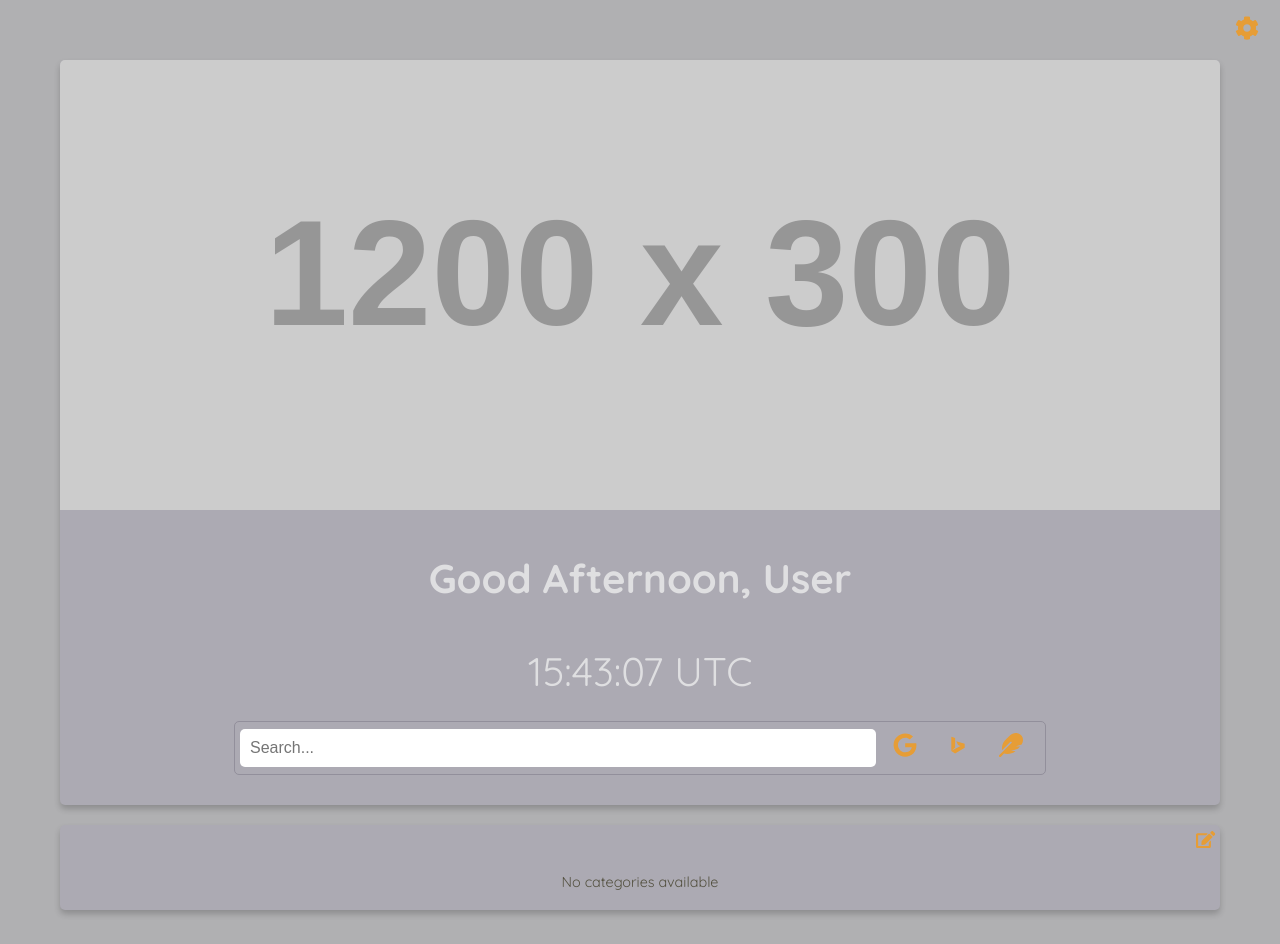
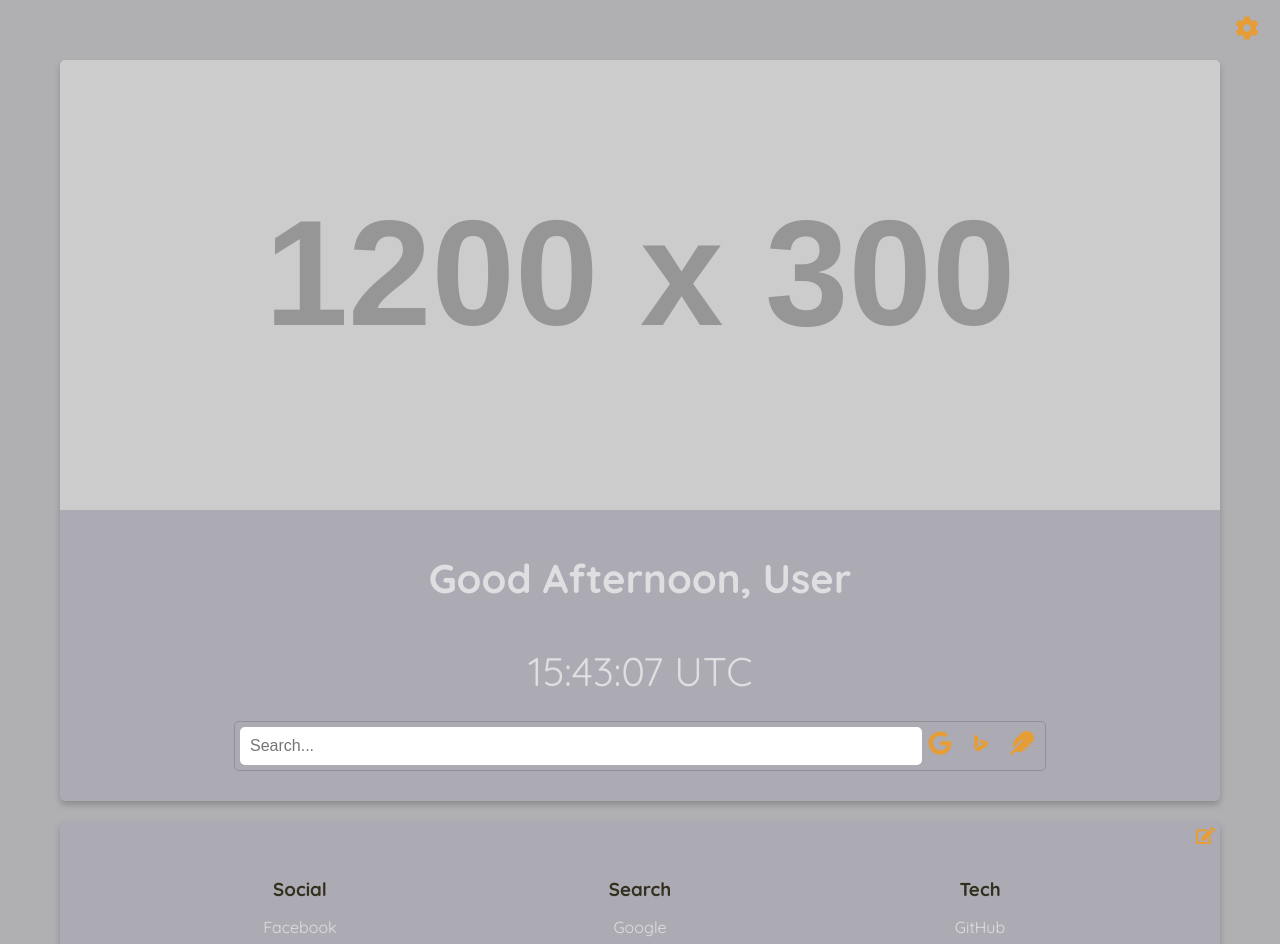
Before and after one commit to chrisnebgen/floral-fox, a React (Vite) app: page / in a window 1280 px wide. Shown: the top 944 px of the page. Built offline with nearby package versions, Linux system fonts and the light colour scheme.

Commit message:
Accessibility pass and adjustments for better screen-reader compliance

```diff
--- a/src/components/DateTimeDisplay/index.jsx
+++ b/src/components/DateTimeDisplay/index.jsx
@@ -29,7 +29,12 @@ const DateTimeDisplay = () => {
     return `${hours}:${minutes}:${seconds} ${timeZone}`;
   };
 
-  return <div className={styles.dateTime}>{formatTime(dateTime)}</div>;
+  return (
+    <div className={styles.dateTime} role="status" aria-live="polite">
+      <span className="visually-hidden">Current time: </span>
+      <time dateTime={dateTime.toISOString()}>{formatTime(dateTime)}</time>
+    </div>
+  );
 };
 
 export default DateTimeDisplay;
--- a/src/components/Greeting/index.jsx
+++ b/src/components/Greeting/index.jsx
@@ -40,7 +40,7 @@ const Greeting = ({ userName }) => {
   }, [userName]);
 
   return (
-    <div className={styles.greetingContainer}>
+    <div className={styles.greetingContainer} role="status" aria-live="polite">
       <h2 className={styles.greetingMessage}>{greeting}</h2>
     </div>
   );
--- a/src/components/LinksGrid/index.jsx
+++ b/src/components/LinksGrid/index.jsx
@@ -11,12 +11,13 @@ const defaultLinks = [
 
 const LinksGrid = ({ linksData, setLinksData }) => {
   const [isModalOpen, setIsModalOpen] = useState(false);
+  const safeLinksData = (Array.isArray(linksData) && linksData.length > 0) ? linksData : defaultLinks;
 
   useEffect(() => {
-    if (linksData.length > 0) {
-      localStorage.setItem('linksData', JSON.stringify(linksData));
+    if (safeLinksData.length > 0) {
+      localStorage.setItem('linksData', JSON.stringify(safeLinksData));
     }
-  }, [linksData]);
+  }, [safeLinksData]);
 
   return (
     <div className={styles.linksGridContainer}>
@@ -31,10 +32,15 @@ const LinksGrid = ({ linksData, setLinksData }) => {
       </div>
 
       <div className={styles.linksGrid}>
-        {linksData.length > 0 ? (
-          linksData.map((category, index) => (
-            <div key={index} className={styles.column}>
-              <h3>{category.heading}</h3>
+        {safeLinksData.length > 0 ? (
+          safeLinksData.map((category, index) => (
+            <div
+              key={index}
+              className={styles.column}
+              role="region"
+              aria-labelledby={`category-${index}`}
+            >
+              <h3 id={`category-${index}`}>{category.heading}</h3>
               {category.links.length > 0 ? (
                 <ul>
                   {category.links.map((link, i) => (
@@ -62,7 +68,7 @@ const LinksGrid = ({ linksData, setLinksData }) => {
 
       {isModalOpen && (
         <LinksModal
-          linksData={linksData}
+          linksData={safeLinksData}
           setLinksData={(data) => {
             setLinksData(data);
             localStorage.setItem('linksData', JSON.stringify(data));
--- a/src/components/MainLayout/index.jsx
+++ b/src/components/MainLayout/index.jsx
@@ -55,7 +55,7 @@ const MainLayout = () => {
   }, [themeColors]);
 
   return (
-    <div className={styles.main}>
+    <main className={styles.main}>
       <SettingsPanel
         userName={userName}
         setUserName={setUserName}
@@ -74,17 +74,17 @@ const MainLayout = () => {
         setThemeColors={setThemeColors}
       />
 
-      <Container>
+      <Container aria-labelledby="greeting-search">
         <CoverImage coverImage={coverImage} />
         <Greeting userName={userName} />
         <DateTimeDisplay />
         <SearchBar />
       </Container>
 
-      <Container>
+      <Container aria-labelledby="links-area">
         <LinksGrid linksData={linksData} setLinksData={setLinksData} />
       </Container>
-    </div>
+    </main>
   );
 };
 
--- a/src/components/SearchBar/index.jsx
+++ b/src/components/SearchBar/index.jsx
@@ -26,16 +26,23 @@ const SearchBar = () => {
 
   return (
     <div className={styles.searchBarContainer}>
-      <form className={styles.searchBar} onSubmit={(e) => e.preventDefault()}>
+      <form
+        className={styles.searchBar}
+        role="search"
+        aria-label="Site search"
+        onSubmit={(e) => e.preventDefault()}
+      >
         <input
-          type="text"
+          type="search"
           placeholder="Search..."
           value={query}
           onChange={(e) => setQuery(e.target.value)}
           onKeyDown={handleKeyPress}
           aria-label="Search input"
         />
-        <div className={styles.searchIcons}>
+
+        <fieldset className={styles.searchEngines}>
+          <legend className="visually-hidden">Choose a search engine</legend>
           {Object.keys(searchEngines).map((engine) => (
             <button
               key={engine}
@@ -47,7 +54,7 @@ const SearchBar = () => {
               {searchEngines[engine].icon}
             </button>
           ))}
-        </div>
+        </fieldset>
       </form>
     </div>
   );
--- a/src/components/SearchBar/styles.module.scss
+++ b/src/components/SearchBar/styles.module.scss
@@ -1,4 +1,5 @@
 @use '../../styles/variables';
+@use '../../styles/mixins';
 @use 'sass:color';
 
 .searchBarContainer {
@@ -17,8 +18,8 @@
   align-items: center;
   border-radius: 5px;
   overflow: hidden;
-  background: var(--primary-color);
-  border: 1px solid var(--primary-color-darker);
+  background: var(--primary-color, #{variables.$primary});
+  border: 1px solid var(--primary-color-darker, #{color.adjust(variables.$primary, $lightness: -10%)});
   padding: 5px;
 
   @media (max-width: 768px) {
@@ -38,16 +39,26 @@
     font-size: 1rem;
     min-width: 50px;
     max-width: 100%;
+
+    &:focus {
+      outline: 2px solid var(--accent-color, #{variables.$default});
+      outline-offset: 2px;
+    }
   }
 }
 
-.searchIcons {
-  flex: 1;
+.searchEngines {
   display: flex;
   justify-content: space-around;
   align-items: center;
   gap: 5px;
-  padding: 5px;
+  margin: 0;
+  padding: 0;
+  border: none;
+
+  legend {
+    @include mixins.visually-hidden;
+  }
 }
 
 .iconButton {
@@ -55,12 +66,12 @@
   background: transparent;
   cursor: pointer;
   font-size: 1.5rem;
-  color: var(--accent-color);
+  color: var(--accent-color, #{variables.$default});
   transition: color 0.3s ease-in-out;
 
   &:hover,
   &:focus {
-    color: var(--accent-color-darker);
+    color: var(--accent-color-darker, #{color.adjust(variables.$default, $lightness: -10%)});
     outline: none;
   }
 }
--- a/src/components/SettingsPanel/index.jsx
+++ b/src/components/SettingsPanel/index.jsx
@@ -108,31 +108,39 @@ const SettingsPanel = ({
         <FaCog />
       </button>
 
-      <div className={`${styles.settingsPanel} ${isOpen ? styles.open : ''}`}>
+      <div className={`${styles.settingsPanel} ${isOpen ? styles.open : ''}`} role="dialog" aria-modal="true" aria-labelledby="settings-title">
         <div className={styles.settingsHeader}>
-          <h2 className={styles.settingsTitle}>Settings</h2>
-          <button className={styles.closeButton} onClick={() => setIsOpen(false)}>
+          <h2 id="settings-title" className={styles.settingsTitle}>Settings</h2>
+          <button className={styles.closeButton} onClick={() => setIsOpen(false)} aria-label="Close Settings" title="Close">
             <FaTimes />
           </button>
         </div>
 
-        <div className={styles.settingsForm}>
-          <label className={styles.settingsLabel}>Name:</label>
+        <form
+          className={styles.settingsForm}
+          onSubmit={(e) => {
+            e.preventDefault();
+            saveSettings();
+          }}
+        >
+          <label className={styles.settingsLabel} htmlFor="user-name">Name:</label>
           <input
+            id="user-name"
             type="text"
             className={styles.settingsInput}
             value={nameInput}
             onChange={(e) => setNameInput(e.target.value)}
           />
 
-          <label className={styles.settingsLabel}>Cover Image URL:</label>
+          <label className={styles.settingsLabel} htmlFor="cover-image">Cover Image URL:</label>
           <input
+            id="cover-image"
             type="text"
             className={styles.settingsInput}
             value={imageInput}
             onChange={(e) => setImageInput(e.target.value)}
           />
-        </div>
+        </form>
 
         <div className={styles.themeButtonContainer}>
           <button className={styles.exportButton} onClick={openThemeModal}>
--- a/src/styles/_mixins.scss
+++ b/src/styles/_mixins.scss
@@ -0,0 +1,11 @@
+@mixin visually-hidden {
+    position: absolute;
+    width: 1px;
+    height: 1px;
+    margin: -1px;
+    padding: 0;
+    overflow: hidden;
+    clip: rect(0 0 0 0);
+    border: 0;
+    white-space: nowrap;
+}
--- /dev/null
+++ b/src/styles/_utility.scss
@@ -0,0 +1,11 @@
+.visually-hidden {
+  position: absolute;
+  width: 1px;
+  height: 1px;
+  margin: -1px;
+  padding: 0;
+  overflow: hidden;
+  clip: rect(0 0 0 0);
+  border: 0;
+  white-space: nowrap;
+}
--- a/src/styles/styles.scss
+++ b/src/styles/styles.scss
@@ -1,6 +1,7 @@
 @use './variables';
 @use './mixins';
 @use './typography';
+@use './utility';
 
 :root {
   --font-color: #{variables.$font-color};
```
